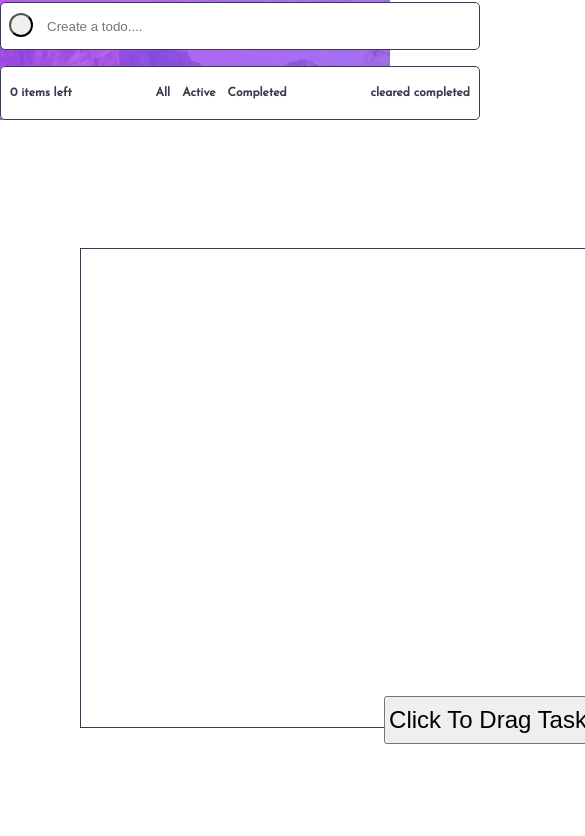
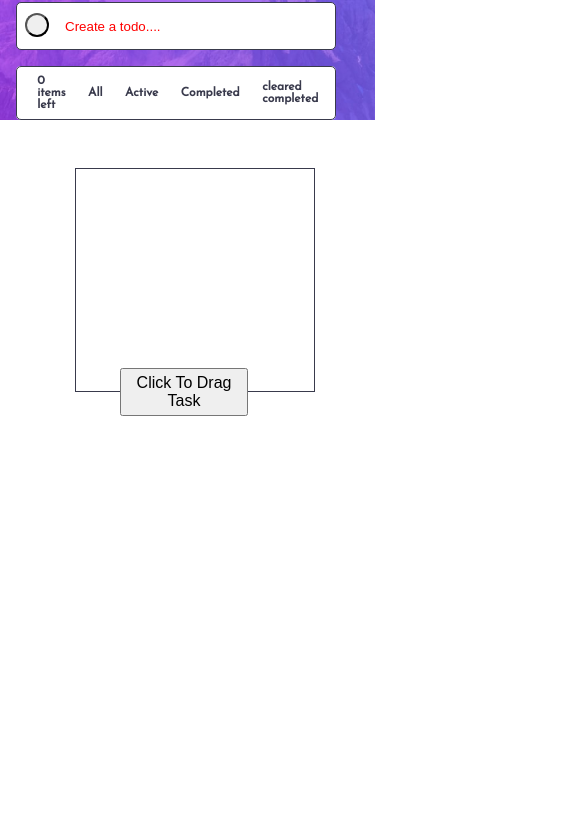
Before and after one commit to chile4coding/Active-todo-list, a plain HTML site: page index.html in a window 390 px wide. Shown: the part 64-900 px from the top of the page, 585 px wide, since content can reach past the window. After the commit the page ends 844 px from the top, so only its background shows below. Drawn offline with Linux system fonts and the light colour scheme.

Commit message:
resized for mobile

```diff
--- a/active-todo/script.js
+++ b/script.js
@@ -67,6 +67,9 @@ const createHTMLElements = function () {
     itemsAddedContainer.insertAdjacentHTML("afterbegin", htmlAdded);
 
     inputfieldColor.value = "";
+
+
+
   }
   itemsbackground();
   displayCross();
@@ -165,8 +168,6 @@ activeBtn.addEventListener("click", function () {
   clearCompletedTask.style.color = "";
   completedBtn.style.color = "";
   activeBtn.style.color = "blue";
-
-  const added = itemsAddedContainer.querySelectorAll(".added");
 });
 
 const arr = function (paragraphLineThrough) {
--- a/active-todo/style.css
+++ b/style.css
@@ -7,10 +7,12 @@ body{
     font-family: Josefin Sans;
      Font-size: 18px;
      color:  hsl(237, 14%, 26%);
+     background-size: cover;
 
 }
 .main-body-container {
   background-image: url(images/bg-desktop-light.jpg);
+  background-size: cover;
   background-repeat: no-repeat;
   display: flex;
   flex-direction: column;
@@ -168,16 +170,74 @@ footer{
 
 .draggables{
   border: 1px solid;
-  width: 50rem;
-  height: 30rem;
-  margin: 8rem 5rem;
+  width: 40rem;
+  height: 20rem;
+  /* margin: 6rem 10rem; */
+  margin: 6rem auto;
 }
 #radiobtn{
 position: relative;
-bottom: 10rem;
-left:24rem;
+bottom: 8rem;
+left:36rem;
+
 height:3rem;
 width: 13rem;
 font-size: 1.5rem;
 
 }
+
+@media only screen and (max-width: 600px) {
+
+
+  .main-body-container{
+    max-width: 375px;
+    background-image: url(images/bg-desktop-light.jpg);
+    background-size: cover;
+    background-repeat: no-repeat;
+    display: flex;
+    flex-direction: column;
+    background-repeat: no-repeat;
+    margin-left: 0px;
+  }
+  .body {
+    width: 20rem;
+    margin: 0 auto;
+    margin-left: 1rem;
+  }
+  .input-section{
+    width: 20rem;
+  }
+  input{
+    width: 15rem;
+
+
+  }
+  #inputField{
+    position: absolute;
+  margin: 0px;
+  padding: 0px;
+  margin-left: 3rem;
+
+  }
+  ::placeholder {
+    color: red;
+    padding-left: 0rem;
+  }
+  .footerItem{
+    margin:  0 0.7rem;
+  }
+  #dra{
+    width: 15rem;
+    margin: 3rem auto;
+    height: 14rem;
+  }
+  #radiobtn{
+    position: relative;
+    left: 7.5rem;
+    bottom: 4.5rem;
+    width: 8rem;
+    font-size: 1rem;
+
+  }
+
+}
```
Also changed, not shown: index.html (renamed from active-todo/index.html, +1 -5 lines), images/Todo-javascript.PNG (renamed from active-todo/images/Todo-javascript.PNG), images/bg-desktop-dark.jpg (renamed from active-todo/images/bg-desktop-dark.jpg), images/bg-desktop-light.jpg (renamed from active-todo/images/bg-desktop-light.jpg), images/bg-mobile-dark.jpg (renamed from active-todo/images/bg-mobile-dark.jpg), images/bg-mobile-light.jpg (renamed from active-todo/images/bg-mobile-light.jpg), images/favicon-32x32.png (renamed from active-todo/images/favicon-32x32.png), images/icon-check.svg (renamed from active-todo/images/icon-check.svg), images/icon-cross.svg (renamed from active-todo/images/icon-cross.svg), images/icon-moon.svg (renamed from active-todo/images/icon-moon.svg), images/icon-sun.svg (renamed from active-todo/images/icon-sun.svg).
